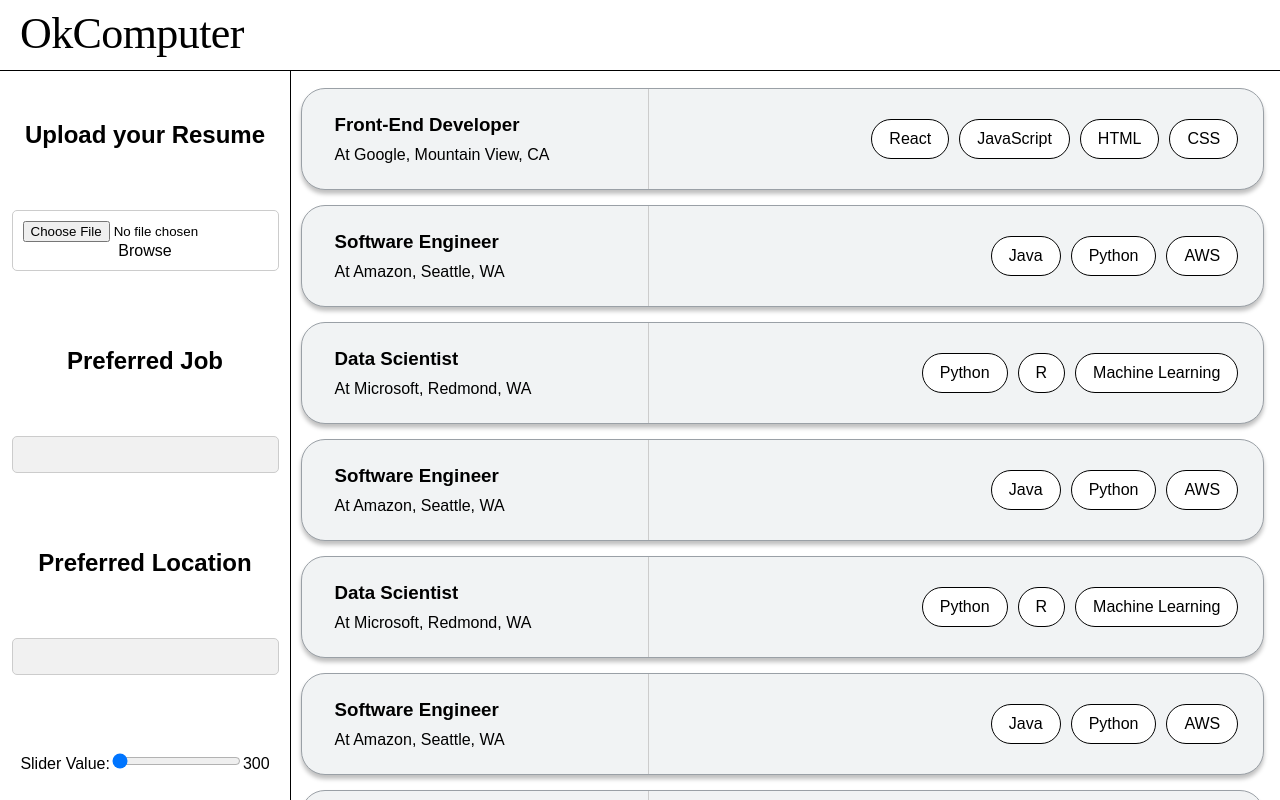
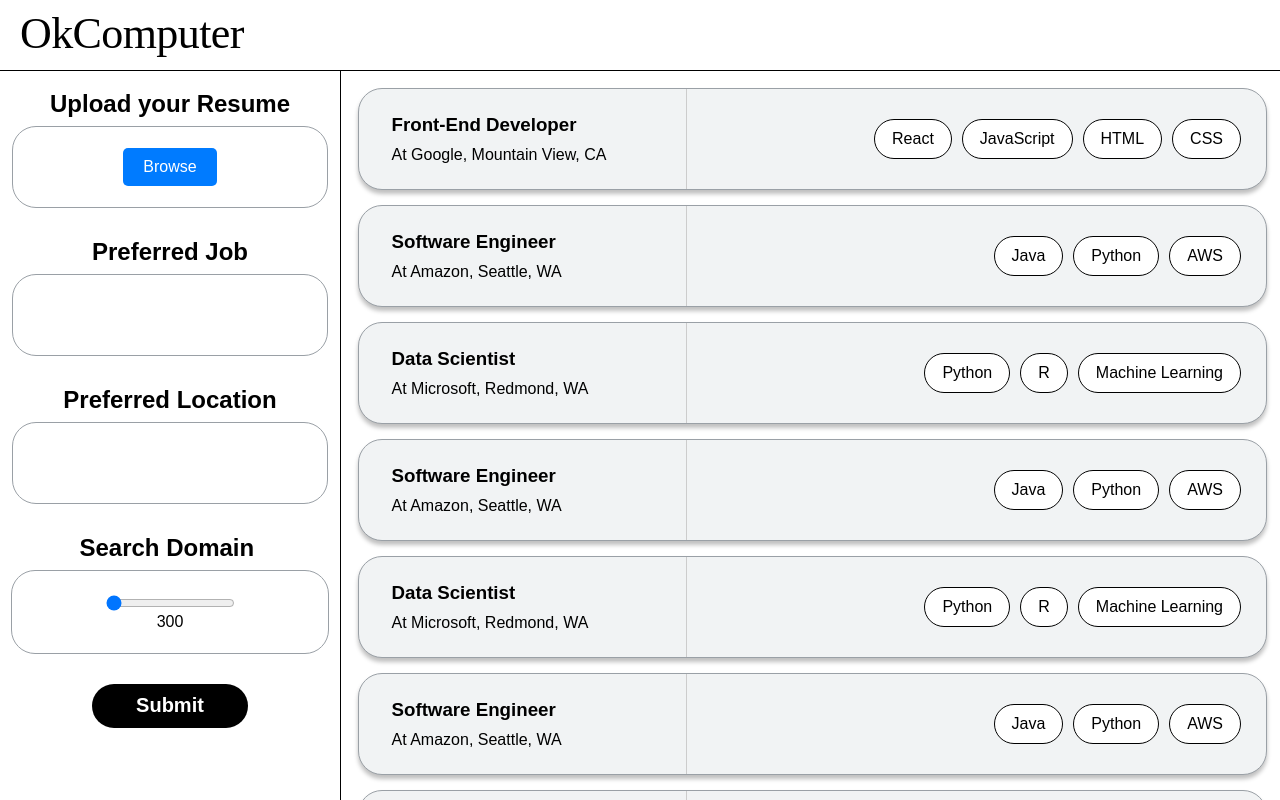
Before and after one commit to tchaikovsky1984/OkComputer_AIML, a React (Create React App) app in the folder Frontend/: page / in a window 1280 px wide. Shown: the top 800 px of the page. Built offline with nearby package versions, Linux system fonts and the light colour scheme; a web font is replaced by a local one.

Commit message:
Updated the sidebar and added API calls

```diff
--- a/Frontend/src/components/Sidebar.js
+++ b/Frontend/src/components/Sidebar.js
@@ -1,76 +1,110 @@
 import React, { useState } from 'react'; // Import useState
 import './styles/Sidebar.css';
 
-
 function Sidebar() {
   const [job, setJob] = useState('');
-  const [location, setLocation] = useState('');
+  const [location, setLocation
+] = useState('');
   const [domain, setDomain] = useState('');
   const [resume, setResume] = useState(null);
-  const[sliderValue, setSliderValue] = useState(300)
+  const [sliderValue, setSliderValue] = useState(300);
+  const [recommendedJobs, setRecommendedJobs] = useState([]); // Store the response from Flask
+
   const handleJobChange = (event) => {
     setJob(event.target.value);
   };
 
   const handleLocationChange = (event) => {
     setLocation(event.target.value);
-    console.log("Hi")
   };
 
   const handleDomainChange = (event) => {
     setDomain(event.target.value);
-    console.log("Hi")
   };
 
   const handleResumeChange = (event) => {
     setResume(event.target.files[0]);
-    console.log("Hi")
   };
 
   const handleSliderChange = (event) => {
     setSliderValue(event.target.value);
-    console.log("Hi")
   };
 
-  const handleSubmit = (e) => {
+  const handleSubmit = async (e) => {
     e.preventDefault(); // Prevent default form submission
-    // Handle form data here (e.g., send it to an API)
-    console.log('Form data:', { job, location, domain, resume , sliderValue});
+
+    // Create FormData object
+    const formData = new FormData();
+    formData.append('file', resume);
+    formData.append('job_title', job);
+    formData.append('location', location);
+    formData.append('domain', domain);
+    formData.append('num_outputs', sliderValue);
+
+    try {
+      const response = await fetch('http://localhost:5000/predict', {
+        method: 'POST',
+        body: formData,
+      });
+
+      const result = await response.json();
+
+      if (response.ok) {
+        setRecommendedJobs(result.recommended_jobs);
+        console.log(result);
+      } else {
+        console.error('Error:', result.error);
+      }
+    } catch (error) {
+      console.error('Error:', error);
+    }
   };
+
   return (
-    <form className="sidebar" onSubmit={handleSubmit}>{/* Change to <form> */}
+    <form className="sidebar" onSubmit={handleSubmit}>
       <h2>Upload your Resume</h2>
       <div className="upload-box">
         <input
           type="file"
           id="resumeUpload"
           accept=".pdf,.doc,.docx"
-          onChange={(e) => setResume(e.target.files[0])}
+          onChange={handleResumeChange}
         />
-        <label htmlFor="resumeUpload" className="browse-button">Browse</label>
+        <label htmlFor="resumeUpload" className="browse-button">
+          Browse
+        </label>
       </div>
       <h2>Preferred Job</h2>
       <input
         type="text"
         className="input-box"
         value={job}
-        onChange={(e) => setJob(e.target.value)}
+        onChange={handleJobChange}
       />
       <h2>Preferred Location</h2>
       <input
         type="text"
         className="input-box"
         value={location}
-        onChange={(e) => setLocation(e.target.value)}
+        onChange={handleLocationChange}
       />
       <div>
-        <label htmlFor="sliderInput">Slider Value:</label>
-        <input type="range" min="300" max="3000" step="500" id="sliderInput" value={sliderValue} onChange={handleSliderChange} />
-        <span>{sliderValue}</span>
+        <h2>Search Domain</h2>
+        <div className="slider-container">
+          <input
+          className="slider-input"
+          type="range"
+          min="300"
+          max="3000"
+          step="300" /* Changed step to 300 */
+          id="sliderInput"
+          value={sliderValue}
+          onChange={handleSliderChange}
+        />
+        <span>{sliderValue}</span></div>
       </div>
-      <button type="submit">Submit</button>
+      <button className="submit-button" type="submit">Submit</button>
     </form>
-
   );
 }
 
--- a/Frontend/src/components/styles/App.css
+++ b/Frontend/src/components/styles/App.css
@@ -14,8 +14,8 @@
   .sidebar {
     position: fixed; /* Makes the sidebar fixed */
     left: 0; /* Positions it to the left */
-    top: 70px; /* Adjust top position to avoid overlap with the header*/
-    width: 250px; /* Set the width of the sidebar */
+    top: 50px; /* Adjust top position to avoid overlap with the header*/
+    width: 300px; /* Set the width of the sidebar */
     height: 100vh; /* Make it occupy full viewport height */
     overflow-y: auto; /* Enable vertical scrolling within the sidebar if content overflows */
     background-color: #ffffff; /* Choose your background color */
@@ -23,7 +23,8 @@
     border-right: 1px solid #000000;/* Optional: Add a right border */
     flex: 0 0 250px; /* Fixed width for sidebar */
     align-items: center;
-    height: 100vh;
+    height: 85vh;
+    padding-bottom: 50px;
 
   }
 
@@ -38,9 +39,9 @@
 
   .input-box, .upload-box {
     padding: 10px;
-    margin-bottom: 15px;
-    border: 1px solid #ccc;
-    border-radius: 5px;
+    margin-bottom: 10px;
+    border-radius: 24px;
+    border: 1px solid #9AA0A6;
   }
   .fixed-header {
     position: fixed;
--- a/Frontend/src/components/styles/JobList.css
+++ b/Frontend/src/components/styles/JobList.css
@@ -1,9 +1,9 @@
 
   .job-list {
     display: flex;
-    width: 95%;
+    width: calc(100% - 105px);
     height: 96px;
-    padding-left: 43px;
+    padding-left: 100px;
     flex-direction: column;
     align-items: center;
     gap: 15px;
--- a/Frontend/src/components/styles/Sidebar.css
+++ b/Frontend/src/components/styles/Sidebar.css
@@ -1,39 +1,46 @@
 .sidebar h1,
 .sidebar h2,
 .sidebar .upload-box,
-.sidebar .input-box {
+.sidebar .input-box, .slider-container {
   width: 98%;
   text-align: center;
 }
 
 h2 {
   text-align: center;
-  margin: 0px !important;
+}
+.upload-box input[type="file"] {
+  display: none; /* Hide the default button */
+}
+.upload-box label {
+  display: inline-block; /* Make the label behave like a button */
+  padding: 10px 20px; /* Add padding */
+  background-color: #007bff; /* Set background color */
+  color: white; /* Set text color */
+  border: none; /* Remove default border */
+  border-radius: 5px; /* Add rounded corners */
+  cursor: pointer; /* Show pointer cursor on hover */
 }
 
 .sidebar h1 {
     font-size: 24px;
-    margin-bottom: 20px;
     background-color: #f1f1f1;
   }
 
   .sidebar h2 {
-    margin-bottom: 10px;
     font-size: 24px;
+    white-space: nowrap;
+    margin-bottom: 8px;
   }
 
   .upload-box button {
     padding: 8px 16px;
     background-color: #007bff;
     color: white;
-    border: none;
-    border-radius: 5px;
   }
 
   .input-box {
-    padding: 10px;
-    background-color: #f1f1f1;
-    border-radius: 5px;
+    background-color: #ffffff;
   }
 
   .sidebar {
@@ -41,8 +48,46 @@ h2 {
     display: flex;
     flex-direction: column;
     align-items: center;
-    justify-content: space-around;
+    display: flex;
+    flex-direction: column;
+    align-items: center;
     margin: 0; /* Remove any existing margins */
     padding: 20px;
     overflow-x: hidden;
   }
+
+  .upload-box, .input-box {
+    display: flex;
+    width: 349px;
+    height: 60px;
+    padding: 1px 22px;
+    justify-content: center;
+    align-items: center;
+    flex-shrink: 0;
+    border-radius: 24px;
+    border: 1px solid #9AA0A6;
+    margin-bottom: 15px;
+  }
+
+  .slider-container {
+    display: flex;
+    width: 316px;
+    height: 82px;
+    justify-content: center;
+    align-items: center;
+    flex-shrink: 0;
+    border-radius: 24px;
+    border: 1px solid #9AA0A6;
+    margin-bottom: 30px;
+    flex-direction: column; /* Stack elements vertically */
+  }
+
+  .submit-button {
+    border-radius: 9999px;
+    background: #000;
+    width: 156.46px;
+    height: 44px;
+    font-size: 20px;
+    font-weight: 600;
+    margin-bottom: 0;
+  }
```
